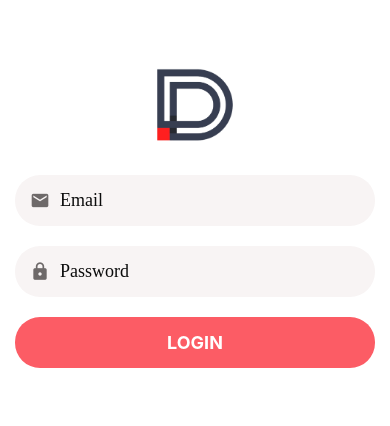
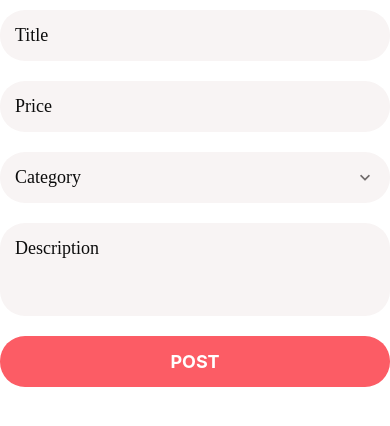
Before and after one commit to PasanMadhuranga/DoneWithIt, a React Native app: screen / in a window 390 px wide. Shown: the top 426 px of the page. Built offline with nearby package versions, Linux system fonts and the light colour scheme.

Commit message:
finish listing edit screen

```diff
--- a/App.js
+++ b/App.js
@@ -1,13 +1,13 @@
 import { GestureHandlerRootView } from "react-native-gesture-handler";
 import { useState } from "react";
 
-import LoginScreen from "./app/screens/LoginScreen";
+import { ListingEditScreen } from "./app/screens/ListingEditScreen";
 
 export default function App() {
 
   return (
     <GestureHandlerRootView>
-      <LoginScreen />
+      <ListingEditScreen />
     </GestureHandlerRootView>
   );
 }
--- /dev/null
+++ b/app/components/forms/AppFormPicker.js
@@ -0,0 +1,23 @@
+import React from 'react';
+import { useFormikContext } from 'formik';
+
+import AppPicker from '../AppPicker';
+import ErrorMessage from './ErrorMessage';
+
+function AppFormPicker({items, name, placeholder}) {
+    const { errors, setFieldValue, touched, values } = useFormikContext();
+    return (
+        <>
+        <AppPicker
+            items={items}
+            onSelectItem={(item) => setFieldValue(name, item)}
+            selectedItem={values[name]}
+            placeholder={placeholder}
+        />
+        <ErrorMessage error={errors[name]} visible={touched[name]} />
+        </>
+
+    );
+}
+
+export default AppFormPicker;
--- a/app/components/forms/index.js
+++ b/app/components/forms/index.js
@@ -2,3 +2,4 @@
 export { default as AppFormField } from "./AppFormField";
 export { default as ErrorMessage } from "./ErrorMessage";
 export { default as SubmitButton } from "./SubmitButton";
+export { default as AppFormPicker } from "./AppFormPicker";
--- /dev/null
+++ b/app/screens/ListingEditScreen.js
@@ -0,0 +1,68 @@
+import React from "react";
+import { StyleSheet } from "react-native";
+import * as Yup from "yup";
+
+import {
+  AppForm,
+  AppFormField,
+  AppFormPicker,
+  SubmitButton,
+} from "../components/forms";
+import Screen from "../components/Screen";
+
+const validationSchema = Yup.object().shape({
+  title: Yup.string().required().min(1).label("Title"),
+  price: Yup.number().required().min(1).max(10000).label("Price"),
+  description: Yup.string().label("Description"),
+  category: Yup.object().required().nullable().label("Category"), // We need to make sure that the category is an object and not null
+});
+
+const categories = [
+  { label: "Furniture", value: 1 },
+  { label: "Clothing", value: 2 },
+  { label: "Camera", value: 3 },
+];
+
+export const ListingEditScreen = () => {
+  return (
+    <Screen style={styles.container}>
+      <AppForm
+        initialValues={{
+          title: "",
+          price: "",
+          description: "",
+          category: null,
+        }}
+        onSubmit={(values) => console.log(values)}
+        validationSchema={validationSchema}
+      >
+        <AppFormField maxLength={255} name="title" placeholder="Title" />
+        <AppFormField
+          keyboardType="numeric"
+          maxLength={8}
+          name="price"
+          placeholder="Price"
+        />
+        <AppFormPicker
+          items={categories}
+          name="category"
+          placeholder="Category"
+        />
+        <AppFormField
+          maxLength={255}
+          multiline
+          name="description"
+          numberOfLines={3}
+          placeholder="Description"
+        />
+        <SubmitButton title="Post" />
+      </AppForm>
+    </Screen>
+  );
+};
+
+const styles = StyleSheet.create({
+  container: {
+    padding: 10,
+  },
+});
```
